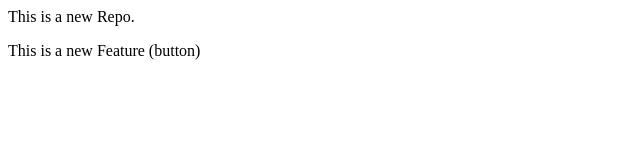
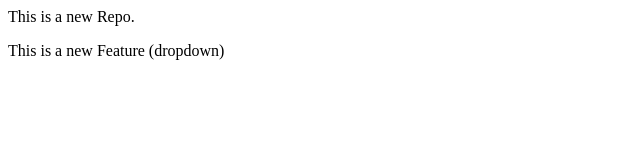
Before and after one commit to Hariom-Jadhav/LocalRepo, a plain HTML site: page index.html in a window 1280 px wide. Shown: the full height of the page, 0-640 px from the left. Drawn offline with Linux system fonts and the light colour scheme.

Commit message:
ADD DROPDOWN

```diff
--- a/index.html
+++ b/index.html
@@ -1,2 +1,2 @@
 <p>This is a new Repo.</p>
-<p>This is a new Feature (button)</p>
+<p>This is a new Feature (dropdown) <p>
```
